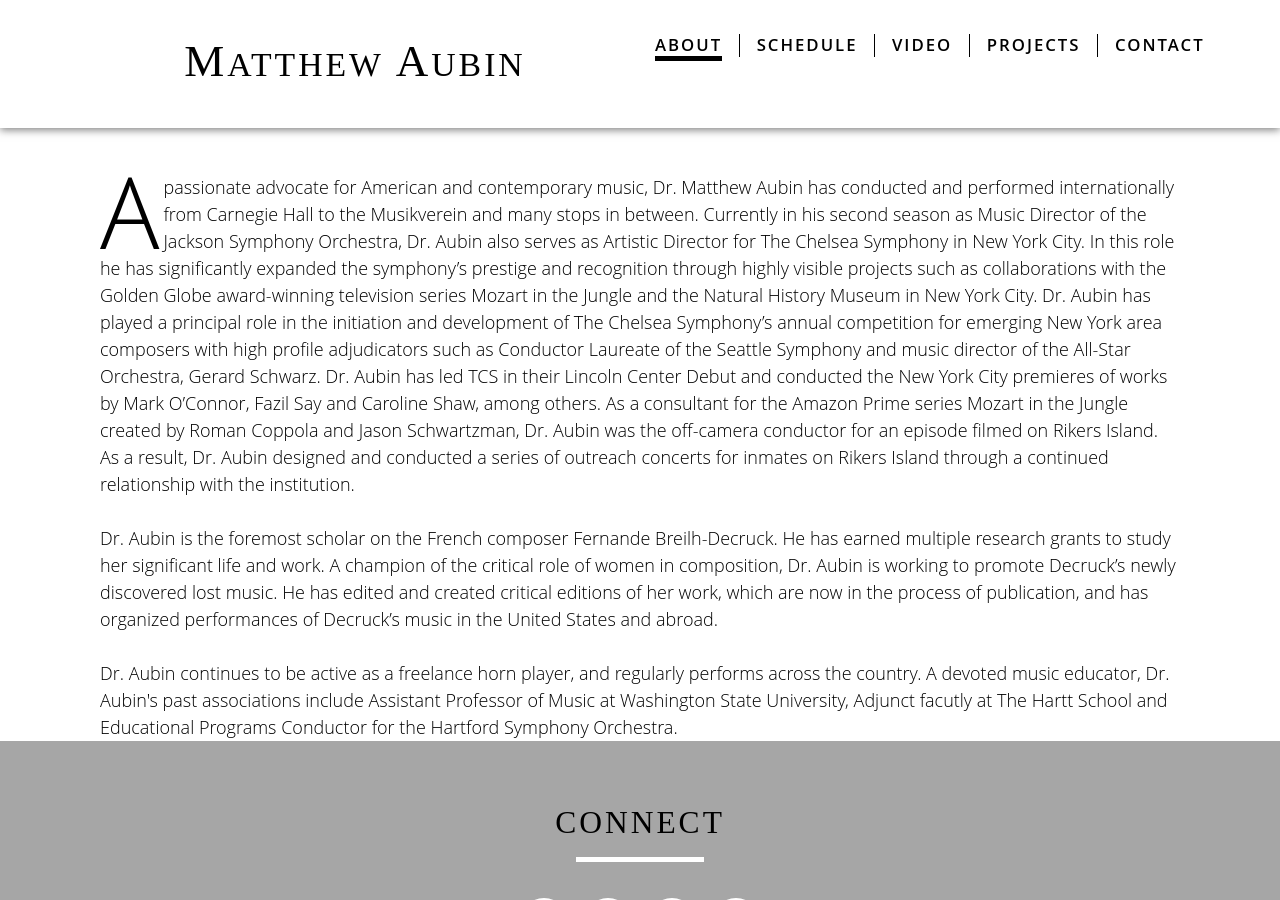
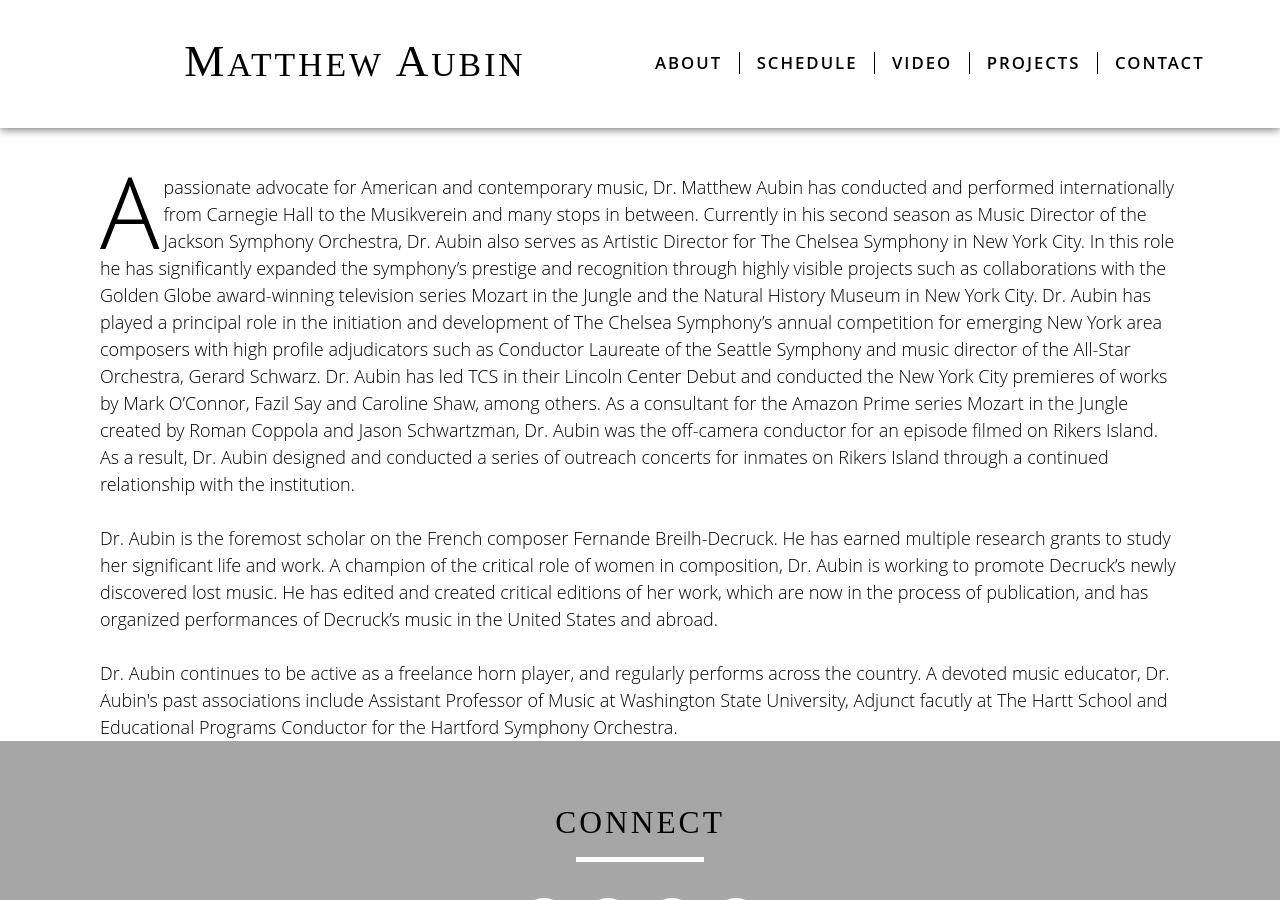
Before and after one commit to nbuonin/maubin-jekyll, a Jekyll site: the page built from about.md, in a window 1280 px wide and 900 px high. Built offline with Jekyll 4.4.1, drawn with Linux system fonts in a browser that asks for light colours; nearby versions of some CDN libraries.

Commit message:
Adjust nav, implement active class

```diff
--- a/_includes/nav.html
+++ b/_includes/nav.html
@@ -5,10 +5,10 @@
                 <h1><a href="index.html">M<span class="sm-caps">atthew</span> A<span class="sm-caps">ubin</span></a></h1>
             </div>
         </div>
-        <div class="col-md-6">
+        <div class="col-md-6 menu-container">
             <div class="menu">
                <ul>
-                    <li><a href="about.html" class="active">About</a></li>
+                    <li><a href="about.html">About</a></li>
                     <li><a href="schedule.html">Schedule</a></li>
                     <li><a href="video.html">Video</a></li>
                     <li><a href="projects.html">Projects</a></li>
--- a/_layouts/home.html
+++ b/_layouts/home.html
@@ -57,7 +57,7 @@
                             </div>
                         </div>
                         <div class="hp-about-cta">
-                            <a class="btn" href="#">Learn More</a>
+                            <a class="btn" href="about.html">Learn More</a>
                         </div>
                     </div>
                 </div>
--- a/_scss/_nav.scss
+++ b/_scss/_nav.scss
@@ -62,6 +62,13 @@
         @include respond-to(medium-plus) {
             display: flex;
             background-color: rgba(0, 0, 0, 0);
+        }
+    }
+
+    .menu-container {
+        @include respond-to(medium-plus) {
+            display: flex;
+            align-items: center;
         }
     }
 
--- a/js/scripts.js
+++ b/js/scripts.js
@@ -56,6 +56,13 @@
         .setTween("nav.home-page-nav h1", {display: "block"})
         .addTo(controller);
 
+    /* Menu active class */
+    $('.menu a').map(function(idx, el){
+        if (el.href === window.location.href) {
+            $(el).addClass('active');
+        }
+    });
+
     /* Performances */
     var performance = $('.hp-perf > .future-perf-container');
     // Calculate the seconds from the epoch to midnight of the current day
```
